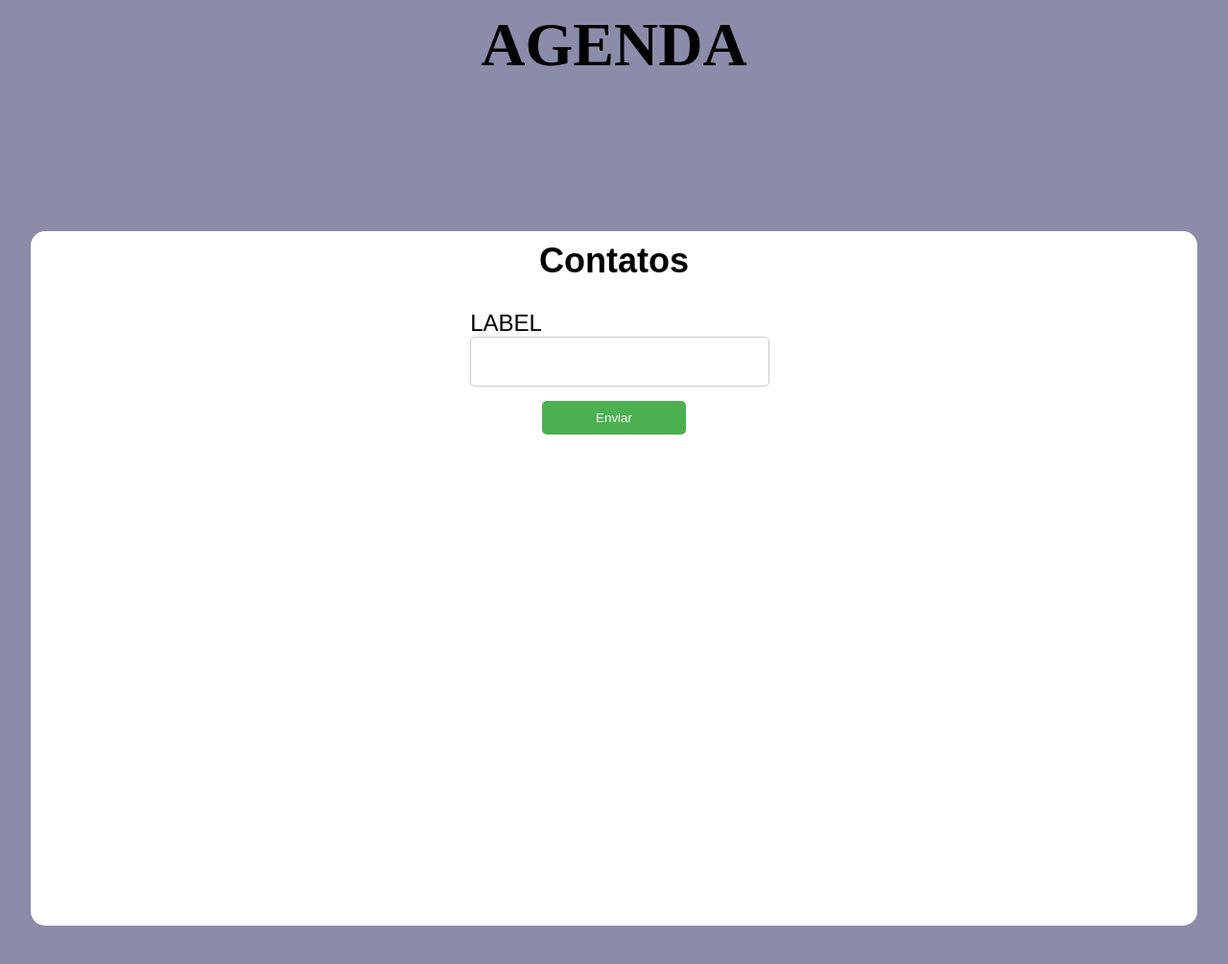
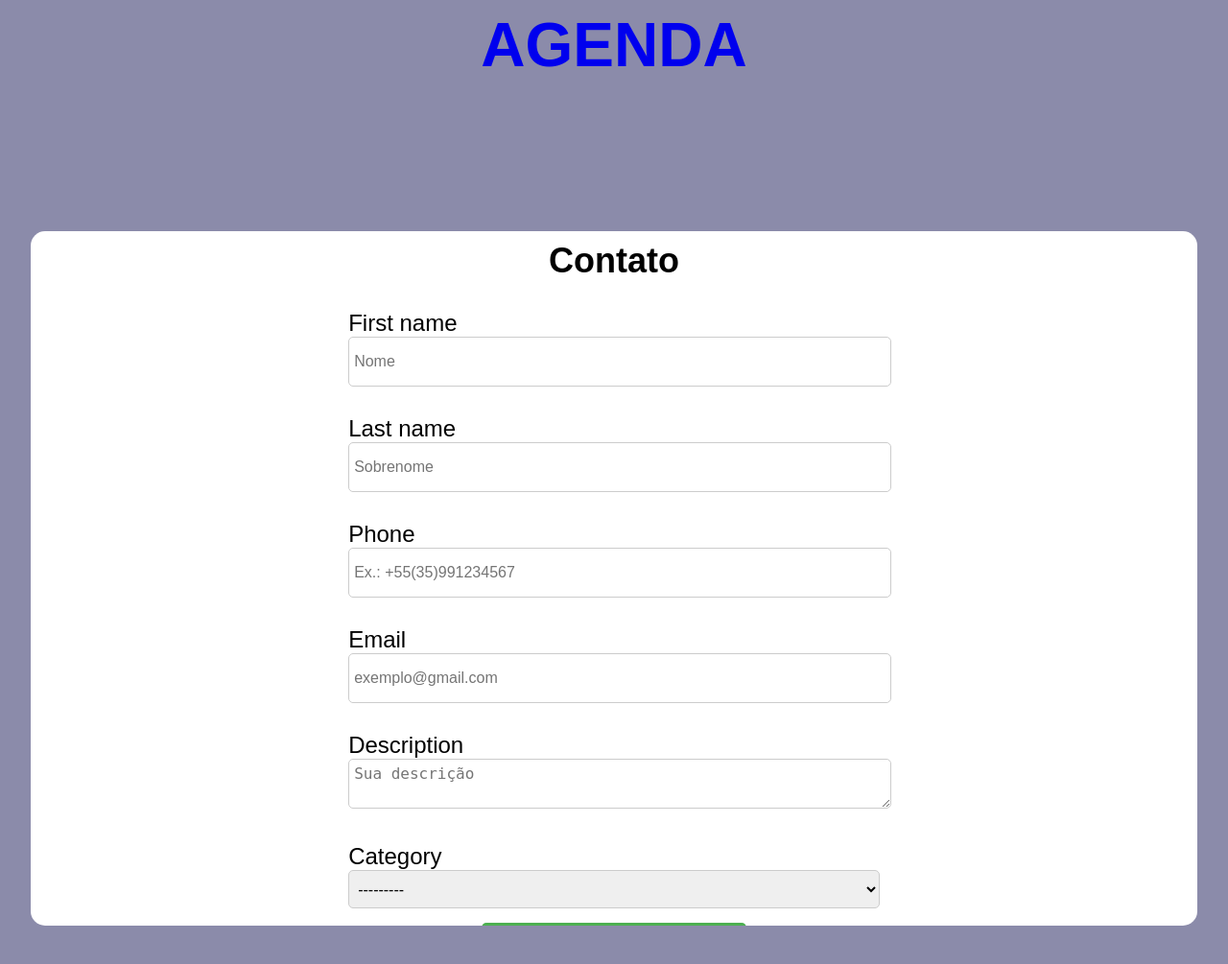
Before and after one commit to luvr0/django_agenda, a Django app: page /contact/create/ in a window 1280 px wide. Shown: the whole page at 96% size. Run offline with Django 4.2, Linux system fonts and the light colour scheme; data that the repository does not hold is empty.

Commit message:
finalizado 75% do CRUD (Create, Read e Update)

```diff
--- a/base_static/global/css/style.css
+++ b/base_static/global/css/style.css
@@ -12,6 +12,7 @@
 .menu-bar {
     width: 100vw;
     height: 20vh;
+    font-family: sans-serif;
 }
 
 .menu-bar h1 {
@@ -21,6 +22,18 @@
     width: 100%;
     justify-content: center;
     padding: 10px 0;
+}
+
+.menu-bar ul, .menu-bar li {
+    display: flex;
+    color: black;
+    font-size: 24px;
+    justify-content: center;
+    padding: 25px;
+}
+
+.menu-bar a {
+    text-decoration: none;
 }
 
 .container-contacts {
@@ -182,13 +195,14 @@
     padding: 30px 0 0 0;
 }
 
-.form-control {
+.label-container input, textarea, select {
     width: 100%;
     height: 40px;
     font-size: 16px;
     padding: 5px;
     border-radius: 5px;
     border: 1px solid #ccc;
+    resize: vertical;
 }
 
 .btn-submit {
@@ -204,3 +218,27 @@
 .btn-submit:hover {
     background-color: #45a049;
 }
+
+.error-message-container {
+    margin-top: 10px;
+    padding: 10px;
+    background-color: #f8d7da;
+    border: 1px solid #f5c6cb;
+    border-radius: 5px;
+    list-style: none;
+}
+
+.error-message {
+    color: #721c24;
+    font-size: 14px;
+    margin: 0;
+}
+
+.errorlist {
+    list-style: none;
+    font-size: 14px;
+    color: tomato;
+}
+.errorlist.nonfield {
+    color: inherit;
+}
--- a/contact/templates/contact/crud_create.html
+++ b/contact/templates/contact/crud_create.html
@@ -2,7 +2,9 @@
 
 {% block scope %}
 <div class="menu-bar">
-    <h1>AGENDA</h1>
+  <h1>
+    <a href="{% url "contact:index" %}">AGENDA</a>
+  </h1>
 </div>
 
 <div class="container-contacts">
@@ -10,10 +12,10 @@
         <div class="table-title">
             <div>
 
-                <h2>Contatos</h2>
+                <h2>Contato</h2>
 
                 <form
-                  action="{% url "contact:create" %}"
+                  action="{{ var_action }}"
                   method="POST"
                   enctype="multipart/form-data"
                   class="contact-form"
@@ -21,15 +23,25 @@
                     {% csrf_token %}
 
                   <div class="form-group">
-                    <div class="label-container">
-                      <label for="id_first_name">LABEL</label>
-                      <input type="text" name="first_name" maxlength="255" id="id_first_name" class="form-control">
-                    </div>
+                    {% for field in form  %}
+                      <div class="label-container">
+                        <label for="{{ field.id_for_label }}">{{ field.label }}</label>
+                        {{ field }}
+                        {{ field.errors }}
+                      </div>
+                    {% endfor %}
                   </div>
-
+                  <div class="form-group">
+                      {% if form.non_field_errors %}
+                        <div class="error-message">
+                          {{ form.non_field_errors }}
+                        </div>
+                      {% endif %}
+                  </div>
                   <div class="form-group">
                     <div>
                       <button type="submit" class="btn-submit">Enviar</button>
+                    </div>
                     </div>
                   </div>
 
--- a/contact/urls.py
+++ b/contact/urls.py
@@ -8,4 +8,5 @@ urlpatterns = [
     path('', views.home, name='index'),
     path('contact/<int:id>/', views.contact, name='contact'),
     path('contact/create/', views.create, name='create'),
+    path('contact/<int:id>/update/', views.update, name='update'),
 ]
--- a/contact/views/forms.py
+++ b/contact/views/forms.py
@@ -1,12 +1,81 @@
-from django.shortcuts import render, get_object_or_404, redirect
-from django.db.models import Q
+from django.core.exceptions import ValidationError
+from django.shortcuts import render, redirect, get_object_or_404
 from contact.models import Contact
-from django.core.paginator import Paginator
+from django.urls import reverse
+from django import forms
+from contact.models import Contact
+
+class ContactForm(forms.ModelForm):
+    def __init__(self, *args, **kwargs):
+        super().__init__(*args, **kwargs)
+
+        self.fields['first_name'].widget.attrs.update({
+            'placeholder': 'Nome'
+        })
+        self.fields['last_name'].widget.attrs.update({
+            'placeholder': 'Sobrenome'
+        })
+        self.fields['phone'].widget.attrs.update({
+            'placeholder': 'Ex.: +55(35)991234567'
+        })
+        self.fields['email'].widget.attrs.update({
+            'placeholder': 'exemplo@gmail.com'
+        })
+        self.fields['description'].widget.attrs.update({
+            'placeholder': 'Sua descrição'
+        })
+
+    class Meta:
+        model = Contact
+        fields = 'first_name', 'last_name', 'phone', 'email', 'description', 'category',
+
+    def clean(self):
+        clean_data = self.cleaned_data
+        first_name = clean_data.get('first_name')
+        last_name = clean_data.get('last_name')
+
+        if first_name == last_name:
+            self.add_error(
+                'first_name',
+                ValidationError(
+                    'Nome não pode ser igual ao sobrenome.',
+                    code='invalid'
+                )
+            )
+
+            self.add_error(
+                'last_name',
+                ValidationError(
+                    'Sobrenome não pode ser igual ao nome.',
+                    code='invalid'
+                )
+            )
+
+        return super().clean()
 
 
 def create(request):
+    var_action = reverse('contact:create')
+    if request.method == 'POST':
+        form = ContactForm(data=request.POST)
+        text = {
+            'form': form,
+            'var_action': var_action
+        }
+
+        if form.is_valid():
+            var_save = form.save()
+            return redirect('contact:update', id=var_save.pk    )
+
+        return render(
+            request,
+            'contact/crud_create.html',
+            text
+        )
+
     text = {
-
+        'form': ContactForm(),
+        'var_action': var_action
     }
 
     return render(
@@ -14,3 +83,35 @@ def create(request):
         'contact/crud_create.html',
         text
     )
+
+def update(request, id):
+    up_contact = get_object_or_404(Contact, pk=id, show=True)
+    var_action = reverse('contact:update', args=(id,))
+
+    if request.method == 'POST':
+        form = ContactForm(data=request.POST, instance=up_contact)
+        text = {
+            'form': form,
+            'var_action': var_action
+        }
+
+        if form.is_valid():
+            var_save = form.save()
+            return redirect('contact:update', id=var_save.id)
+
+        return render(
+            request,
+            'contact/crud_create.html',
+            text
+        )
+
+    text = {
+        'form': ContactForm(instance=up_contact),
+        'var_action': var_action
+    }
+
+    return render(
+        request,
+        'contact/crud_create.html',
+        text
+    )
```
Also changed, not shown: contact/templates/contact/index.html (+13 -1 lines).
